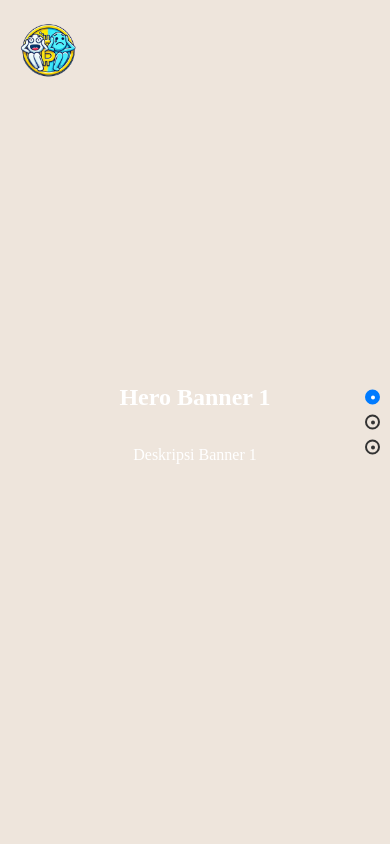
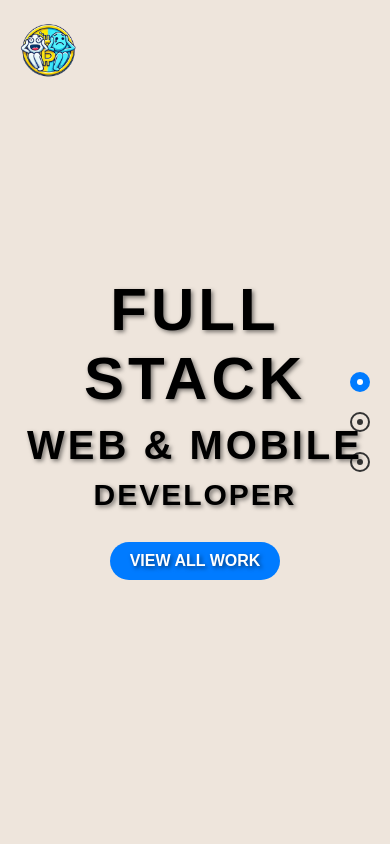
Before and after one commit to Shandysatria22/moonstop, a plain HTML site: page index.html in a window 390 px wide. Shown: the top 844 px of the page. Drawn offline with Linux system fonts and the light colour scheme.

Commit message:
Menambahkan efek scroll untuk mengganti banner

```diff
--- a/index.html
+++ b/index.html
@@ -1,30 +1,41 @@
 <!DOCTYPE html>
-<html>
+<html lang="en">
 <head>
-<title>Scrolling Hero Banners</title>
-<link rel="stylesheet" type="text/css" href="style.css">
+  <meta charset="UTF-8">
+  <meta name="viewport" content="width=device-width, initial-scale=1.0">
+  <title>Scrolling Hero Banner</title>
+  <link rel="stylesheet" href="style.css">
 </head>
 <body>
   <header>
     <img src="images/woiii.png" alt="Logo Website Anda" id="website-logo">
   </header>
-  <section class="hero-section" id="hero1">
-    <h1>Hero Banner 1</h1>
-    <p>Deskripsi Banner 1</p>
+
+  <section class="hero-banner" id="hero1">
+    <div class="hero-content">
+      <h1>FULL STACK</h1>
+      <h2>WEB & MOBILE</h2>
+      <h3>DEVELOPER</h3>
+      <a href="#work" class="cta-button">VIEW ALL WORK</a>
+    </div>
   </section>
+
   <section class="hero-section" id="hero2">
     <h1>Hero Banner 2</h1>
     <p>Deskripsi Banner 2</p>
   </section>
+
   <section class="hero-section" id="hero3">
     <h1>Hero Banner 3</h1>
     <p>Deskripsi Banner 3</p>
   </section>
+
   <div class="navigation">
     <span class="dot active"></span>
     <span class="dot"></span>
     <span class="dot"></span>
   </div>
+
   <script src="script.js"></script>
 </body>
 </html>
--- a/script.js
+++ b/script.js
@@ -18,7 +18,6 @@ if (heroSections.length > 0 && dots.length > 0) {
   if (navigationContainer) {
     navigationContainer.setAttribute('role', 'tablist');
   }
-
 
   function scrollToSection(index) {
     if (index >= 0 && index < heroSections.length) {
--- a/style.css
+++ b/style.css
@@ -1,8 +1,74 @@
+/* Global Styles */
+* {
+  margin: 0;
+  padding: 0;
+  box-sizing: border-box;
+}
+
 body {
+  font-family: 'Arial', sans-serif;
   margin: 0;
   overflow-x: hidden;
 }
 
+/* Hero Banner Styling */
+.hero-banner {
+  display: flex;
+  justify-content: center;
+  align-items: center;
+  height: 100vh;
+  background-color: #f2e4d3; /* Warna latar belakang */
+  background-image: url('images/hero-background.jpg'); /* Ganti dengan gambar background */
+  background-size: cover;
+  background-position: center;
+  text-align: center;
+  position: relative;
+}
+
+.hero-content {
+  color: #000;
+  z-index: 1;
+  text-shadow: 2px 2px 4px rgba(0, 0, 0, 0.5); /* Memberikan efek bayangan pada teks */
+}
+
+h1, h2, h3 {
+  font-weight: bold;
+  margin: 10px 0;
+}
+
+h1 {
+  font-size: 80px;
+  letter-spacing: 4px;
+}
+
+h2 {
+  font-size: 50px;
+  letter-spacing: 3px;
+}
+
+h3 {
+  font-size: 40px;
+  letter-spacing: 2px;
+}
+
+.cta-button {
+  display: inline-block;
+  margin-top: 20px;
+  padding: 15px 30px;
+  font-size: 18px;
+  font-weight: bold;
+  text-decoration: none;
+  color: #fff;
+  background-color: #007bff;
+  border-radius: 30px;
+  transition: background-color 0.3s;
+}
+
+.cta-button:hover {
+  background-color: #0056b3;
+}
+
+/* Hero Sections Styling */
 .hero-section {
   height: 100vh;
   width: 100%;
@@ -20,6 +86,7 @@ body {
 #hero2 { background-image: url('images/banner-2.png'); }
 #hero3 { background-image: url('images/banner-3.png'); }
 
+/* Navigation Styling */
 .navigation {
   position: fixed;
   top: 50%;
@@ -35,7 +102,7 @@ body {
   border-radius: 50%;
   margin: 10px 0;
   cursor: pointer;
-  border: 2px solid var(--black-2);
+  border: 2px solid #333;
   box-sizing: border-box;
   display: flex;
   justify-content: center;
@@ -46,54 +113,61 @@ body {
   content: "";
   width: 6px;
   height: 6px;
-  background-color: var(--black-2);
+  background-color: #333;
   border-radius: 50%;
 }
 
 .dot.active {
-  border-color: var(--primary-color);
-  background-color: var(--primary-color);
+  border-color: #007bff;
+  background-color: #007bff;
 }
 
 .dot.active::before {
   background-color: white;
 }
 
-:root {
-  --black-2: #333;
-  --primary-color: #007bff;
+/* Animasi Fade-In */
+.hero-content h1, .hero-content h2, .hero-content h3 {
+  opacity: 0;
+  animation: fadeIn 1.5s forwards;
 }
 
-/* Media Query for Responsiveness (Adjust as needed) */
-@media (max-width: 768px) {
-  .navigation {
-    right: 10px;
+@keyframes fadeIn {
+  from {
+    opacity: 0;
+    transform: translateY(50px);
   }
-  .dot {
-    width: 15px;
-    height: 15px;
-    margin: 5px 0;
-  }
-  .dot::before {
-    width: 4px;
-    height: 4px;
+  to {
+    opacity: 1;
+    transform: translateY(0);
   }
 }
 
-header {
-  text-align: center; /* Agar logo berada di tengah */
-  background-color: transparent; /* Atur background jika perlu */
+/* Media Queries for Responsiveness */
+@media (max-width: 768px) {
+  h1 {
+    font-size: 60px;
+  }
+  h2 {
+    font-size: 40px;
+  }
+  h3 {
+    font-size: 30px;
+  }
+  .cta-button {
+    padding: 10px 20px;
+    font-size: 16px;
+  }
 }
 
-/* Style untuk logo */
 #website-logo {
-  position: fixed; /* Membuat logo tetap di posisi saat scroll */
-  top: 20px; /* Tetap berjarak 20px dari atas */
-  left: 20px; /* Jarak 20px dari kiri */
-  width: 120px; /* Ukuran logo */
+  position: fixed; /* Gunakan fixed untuk memastikan sticky efek */
+  top: 20px;       /* Jarak dari atas */
+  left: 20px;      /* Jarak dari kiri */
+  width: 120px;    /* Ukuran logo */
   height: auto;
-  background-color: transparent; /* Latar belakang transparan */
-  z-index: 1000; /* Agar tetap di atas elemen lain */
+  background-color: transparent; /* Tetap transparan */
+  z-index: 1000;   /* Supaya tetap di atas elemen lain */
 }
 
 body, html {
@@ -102,8 +176,8 @@ body, html {
 
 @media (max-width: 768px) {
   #website-logo {
-    width: 80px; /* Sesuaikan ukuran lebih kecil untuk layar kecil */
-    top: 10px; /* Jarak lebih kecil dari atas */
+    width: 80px;  /* Sesuaikan ukuran di layar kecil */
+    top: 10px;
     left: 10px;
   }
 }
```
